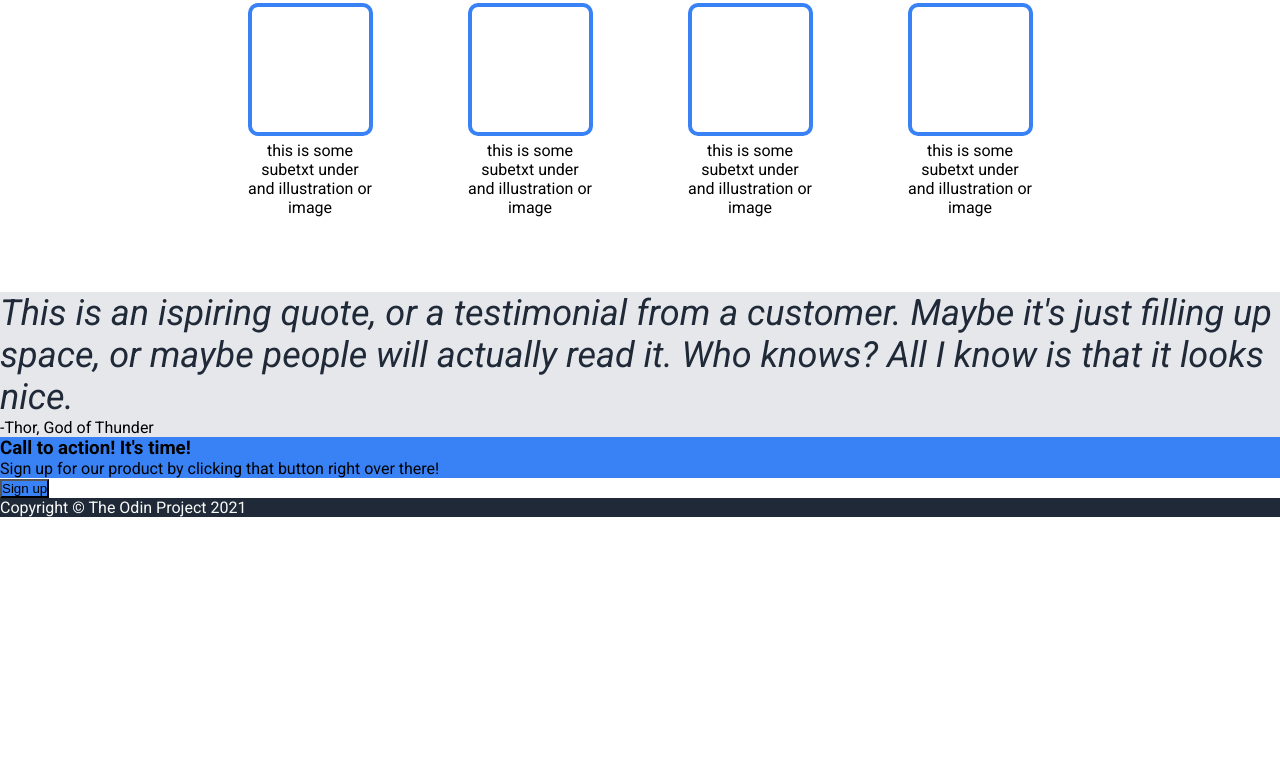
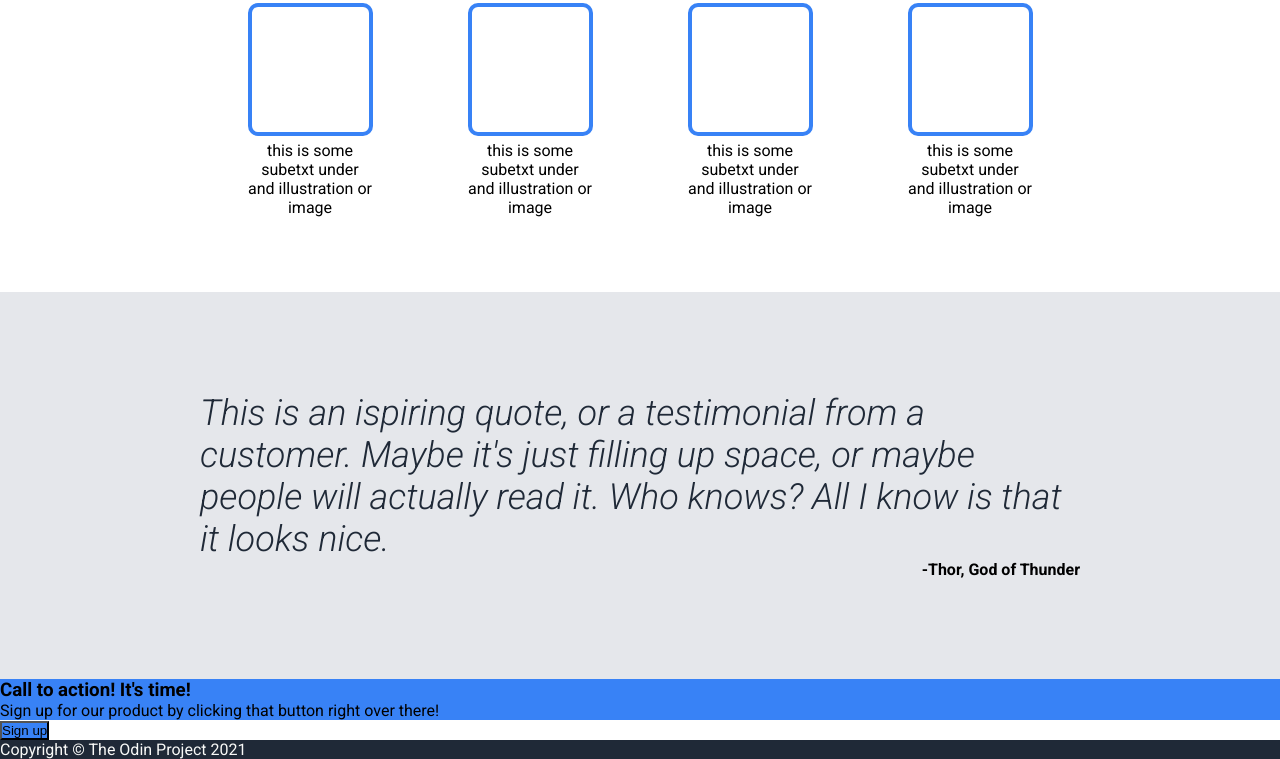
Before and after one commit to RoyalF4/odin-landing-page-v2, a plain HTML site: page index.html in a window 1280 px wide. Shown: the part 559-1318 px from the top of the page. Before the commit the page ends 1076 px from the top, so only its background shows below. Drawn offline with Linux system fonts and the light colour scheme.

Commit message:
Style quote section

```diff
--- a/styles.css
+++ b/styles.css
@@ -73,6 +73,23 @@ header {
   height: 125px;
 }
 
+.quote {
+  padding: 100px 200px;
+  background: var(--light-gray);
+}
+
+.quote p {
+  text-align: right;
+  font-weight: 700;
+}
+
+.quote-text {
+  font-size: 36px;
+  font-style: italic;
+  font-weight: 300;
+  color: var(--dark-background)
+}
+
 .hero,
 footer,
 header {
@@ -128,15 +145,7 @@ ul {
   font-weight: 900;
 }
 
-.quote {
-  background: var(--light-gray);
-}
 
-.quote-text {
-  font-size: 36px;
-  font-style: italic;
-  color: var(--dark-background)
-}
 
 footer {
   color: var(--light-text)
```
